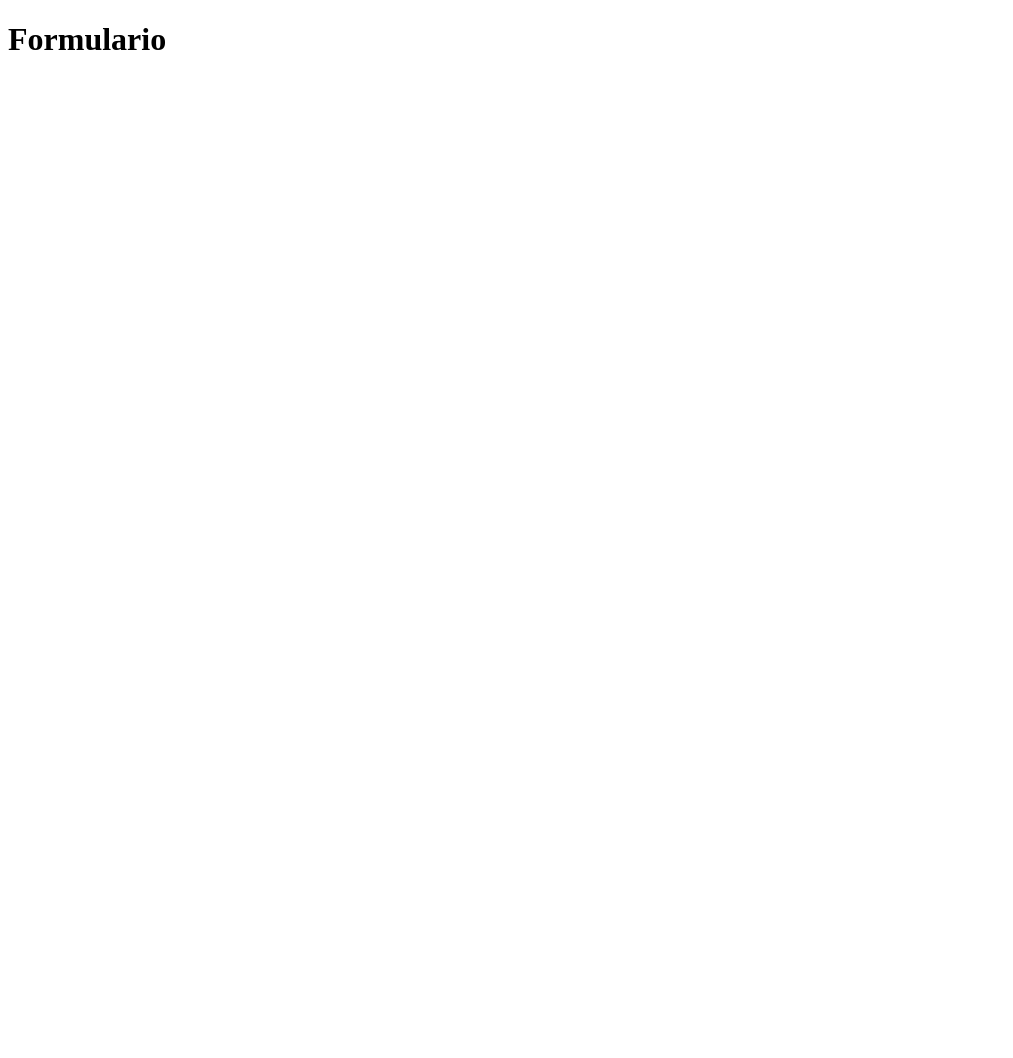
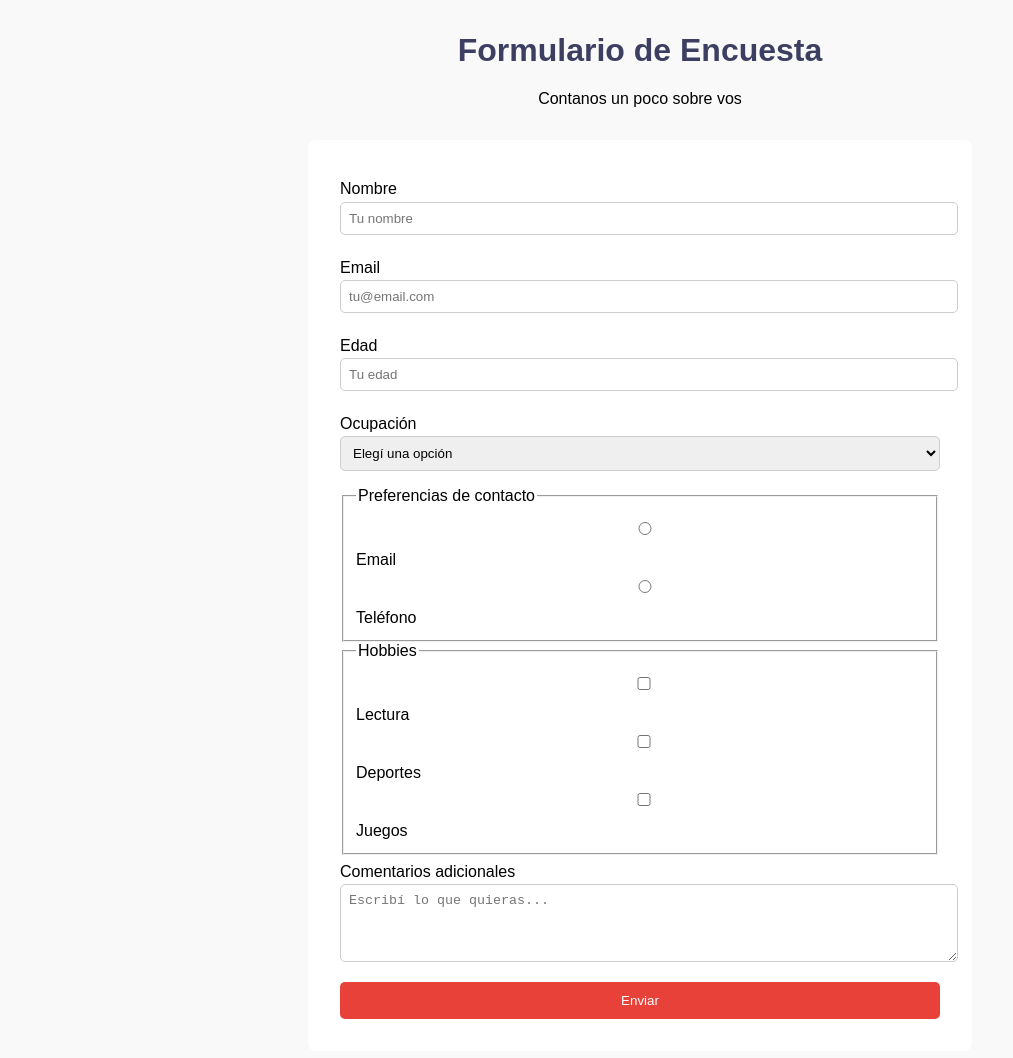
Before and after one commit to valentinguillan/portfolio, a plain HTML site: page survey.html in a window 1280 px wide. Shown: the whole page, without its empty margins (0-1013 px from the left). Before the commit the page ends 800 px from the top, so only its background shows below. Drawn offline with Linux system fonts and the light colour scheme.

Commit message:
Update survey.html

```diff
--- a/survey.html
+++ b/survey.html
@@ -1 +1,89 @@
-<!DOCTYPE html><html><head><title>Formulario</title></head><body><h1>Formulario</h1></body></html>
+<!DOCTYPE html>
+<html lang="es">
+<head>
+  <meta charset="UTF-8" />
+  <meta name="viewport" content="width=device-width, initial-scale=1.0"/>
+  <title>Formulario de Encuesta</title>
+  <style>
+    body {
+      font-family: sans-serif;
+      margin: 2rem;
+      background: #f9f9f9;
+    }
+    form {
+      max-width: 600px;
+      margin: auto;
+      padding: 2rem;
+      background: #fff;
+      border-radius: 8px;
+    }
+    h1 {
+      text-align: center;
+      color: #3C3F62;
+    }
+    p {
+      text-align: center;
+      margin-bottom: 2rem;
+    }
+    label {
+      display: block;
+      margin: 0.5rem 0 0.2rem;
+    }
+    input, select, textarea {
+      width: 100%;
+      padding: 0.5rem;
+      margin-bottom: 1rem;
+      border: 1px solid #ccc;
+      border-radius: 5px;
+    }
+    button {
+      background: #E74139;
+      color: white;
+      padding: 0.7rem 1.2rem;
+      border: none;
+      border-radius: 5px;
+      cursor: pointer;
+      width: 100%;
+    }
+  </style>
+</head>
+<body>
+  <h1 id="title">Formulario de Encuesta</h1>
+  <p id="description">Contanos un poco sobre vos</p>
+  <form id="survey-form">
+    <label id="name-label" for="name">Nombre</label>
+    <input type="text" id="name" placeholder="Tu nombre" required />
+
+    <label id="email-label" for="email">Email</label>
+    <input type="email" id="email" placeholder="tu@email.com" required />
+
+    <label id="number-label" for="number">Edad</label>
+    <input type="number" id="number" min="10" max="100" placeholder="Tu edad" />
+
+    <label for="dropdown">Ocupación</label>
+    <select id="dropdown">
+      <option value="">Elegí una opción</option>
+      <option value="student">Estudiante</option>
+      <option value="worker">Trabajador</option>
+    </select>
+
+    <fieldset>
+      <legend>Preferencias de contacto</legend>
+      <label><input type="radio" name="prefer" value="email" /> Email</label>
+      <label><input type="radio" name="prefer" value="phone" /> Teléfono</label>
+    </fieldset>
+
+    <fieldset>
+      <legend>Hobbies</legend>
+      <label><input type="checkbox" value="reading" /> Lectura</label>
+      <label><input type="checkbox" value="sports" /> Deportes</label>
+      <label><input type="checkbox" value="gaming" /> Juegos</label>
+    </fieldset>
+
+    <label for="comments">Comentarios adicionales</label>
+    <textarea id="comments" rows="4" placeholder="Escribí lo que quieras..."></textarea>
+
+    <button id="submit" type="submit">Enviar</button>
+  </form>
+</body>
+</html>
```
